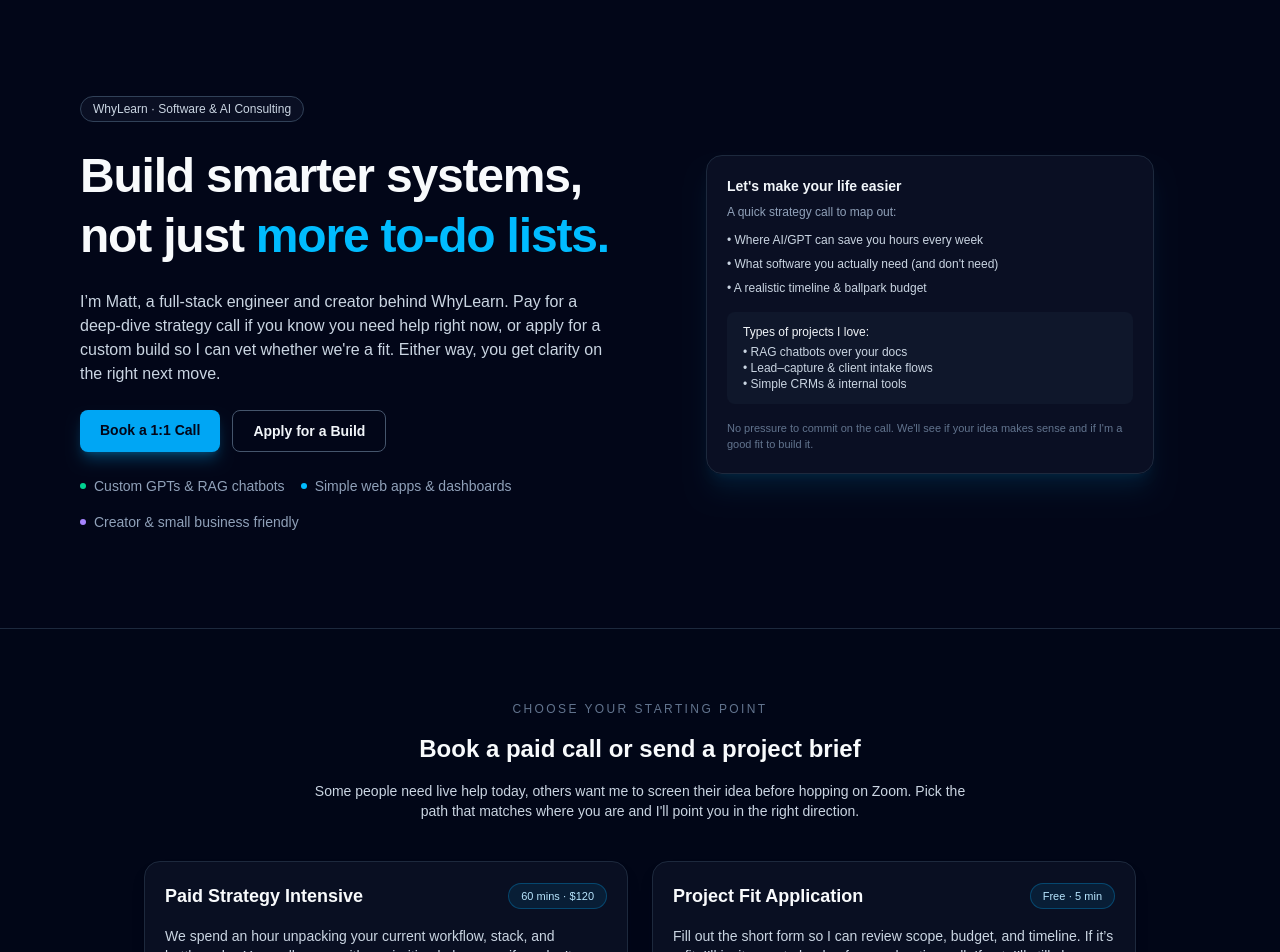
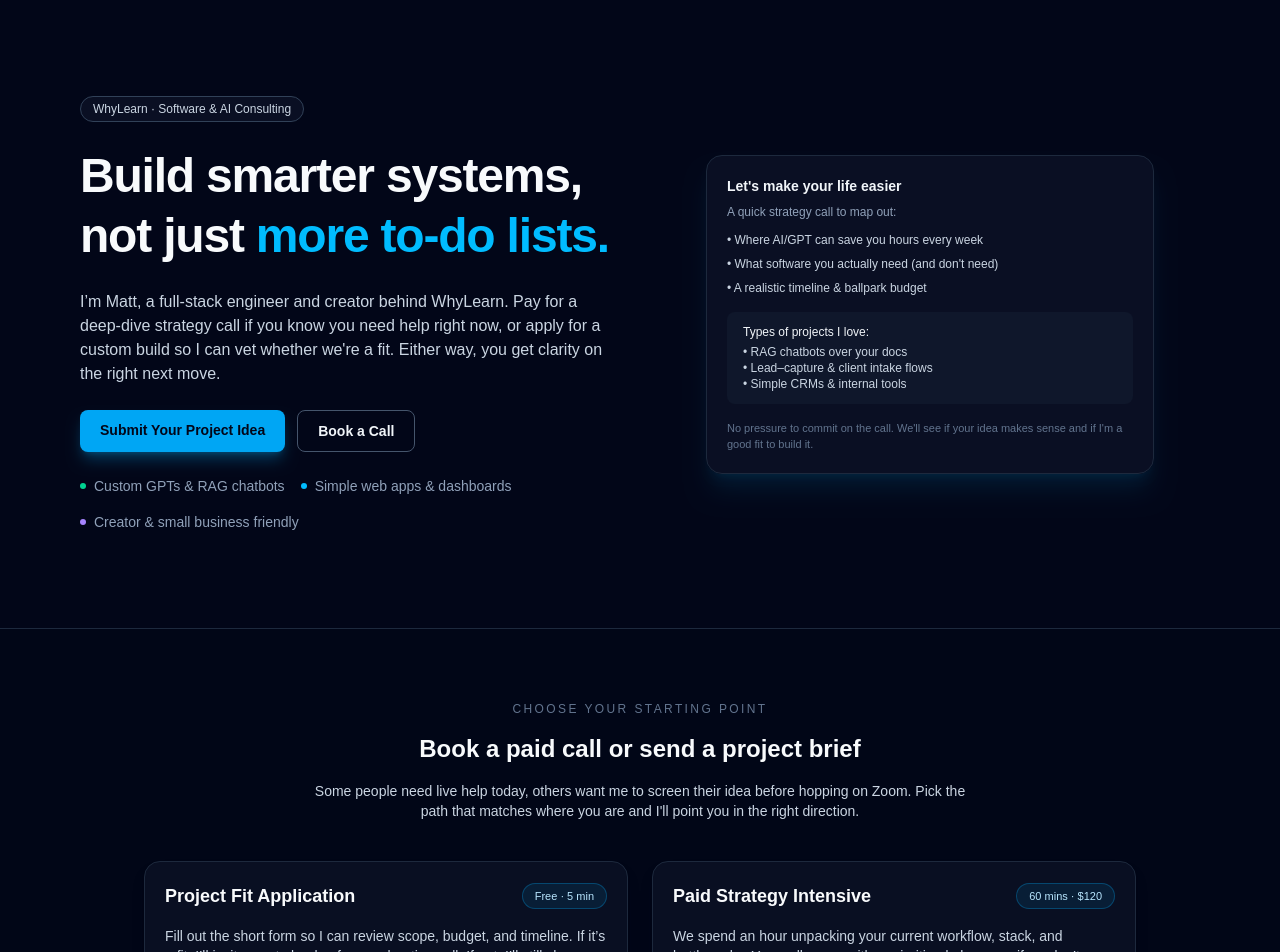
Before and after one commit to mattpweiler/whylearntechsolutions, a Next.js app: page / in a window 1280 px wide. Shown: the top 952 px of the page. Built offline with nearby package versions, Linux system fonts and the light colour scheme.

Commit message:
updates to website

```diff
--- a/src/components/EntryOptionsSection.tsx
+++ b/src/components/EntryOptionsSection.tsx
@@ -63,6 +63,24 @@ export function EntryOptionsSection() {
         </div>
 
         <div className="grid gap-6 md:grid-cols-2">
+        <StartOptionCard
+            heading="Project Fit Application"
+            badge="Free · 5 min"
+            copy="Fill out the short form so I can review scope, budget, and timeline. If it’s a fit, I’ll invite you to book a free exploration call. If not, I’ll still share suggestions."
+            bullets={[
+              "Designed for builds that fit your price range",
+              "Lets me prep before we ever talk",
+              "Great for fellows, creators, agencies",
+            ]}
+            primaryCta={{
+              label: "Submit your project idea",
+              href: "#contact",
+            }}
+            secondaryCta={{
+              label: "Email me",
+              href: "mailto:whylearnwednesdays@gmail.com?subject=Project%20details",
+            }}
+          />
           <StartOptionCard
             heading="Paid Strategy Intensive"
             badge="60 mins · $120"
@@ -77,25 +95,6 @@ export function EntryOptionsSection() {
               href: "https://cal.com/whylearntech/60mins",
             }}
           />
-
-          <StartOptionCard
-            heading="Project Fit Application"
-            badge="Free · 5 min"
-            copy="Fill out the short form so I can review scope, budget, and timeline. If it’s a fit, I’ll invite you to book a free exploration call. If not, I’ll still share suggestions."
-            bullets={[
-              "Designed for builds that fit your price range",
-              "Lets me prep before we ever talk",
-              "Great for fellows, creators, agencies",
-            ]}
-            primaryCta={{
-              label: "Submit the project brief",
-              href: "#contact",
-            }}
-            secondaryCta={{
-              label: "Email me",
-              href: "mailto:whylearnwednesdays@gmail.com?subject=Project%20details",
-            }}
-          />
         </div>
       </div>
     </section>
--- a/src/components/HeroSection.tsx
+++ b/src/components/HeroSection.tsx
@@ -18,20 +18,19 @@ export function HeroSection() {
           </p>
 
           <div className="flex flex-wrap gap-3">
-            <a
+          <a
+              href="#contact"
+              className="rounded-lg bg-sky-500 px-5 py-2.5 text-sm font-semibold text-slate-950 shadow-lg shadow-sky-500/30 transition hover:bg-sky-400"
+            >
+              Submit Your Project Idea
+            </a>
+              <a
               href="https://cal.com/whylearntech/60mins"
               target="_blank"
               rel="noreferrer"
-              className="rounded-lg bg-sky-500 px-5 py-2.5 text-sm font-semibold text-slate-950 shadow-lg shadow-sky-500/30 transition hover:bg-sky-400"
-            >
-              Book a 1:1 Call
-            </a>
-
-            <a
-              href="#contact"
               className="rounded-lg border border-slate-600 px-5 py-2.5 text-sm font-semibold text-slate-100 transition hover:border-sky-400 hover:text-sky-200"
             >
-              Apply for a Build
+              Book a Call
             </a>
           </div>
 
--- a/src/components/ProcessSection.tsx
+++ b/src/components/ProcessSection.tsx
@@ -34,7 +34,7 @@ export function ProcessSection() {
         <div className="grid gap-4 md:grid-cols-3">
           <StepCard
             step="01"
-            title="Book a call"
+            title="A Free Exploration Call"
             body="We’ll talk through your idea, what’s broken in your current workflow, and what success actually looks like for you."
           />
           <StepCard
```
